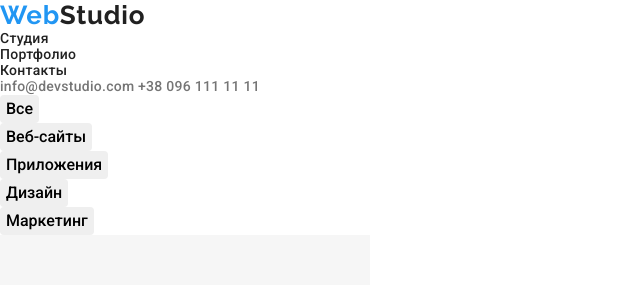
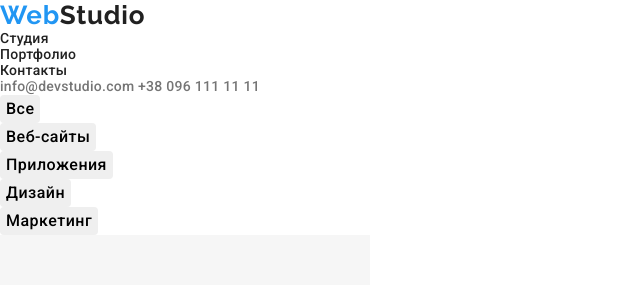
Before and after one commit to OlegOchych/goit-markup-hw-02, a plain HTML site: page portfolio.html in a window 1280 px wide. Shown: the top 285 px of the page, 0-640 px from the left. Drawn offline with nearby package versions, Linux system fonts and the light colour scheme.

Commit message:
Update portfolio.css

```diff
--- a/css/portfolio.css
+++ b/css/portfolio.css
@@ -166,13 +166,11 @@ a.link-grey:hover{
 .btn{
     border-style: none;
     border-radius: 4px;
-}
-.btn-text{
-font-weight: 500;
+    font-weight: 500;
 font-size: 16px;
 line-height: 26px;
+letter-spacing: 0.03em;
 }
-
 .list{
 list-style: none;
 }
```
